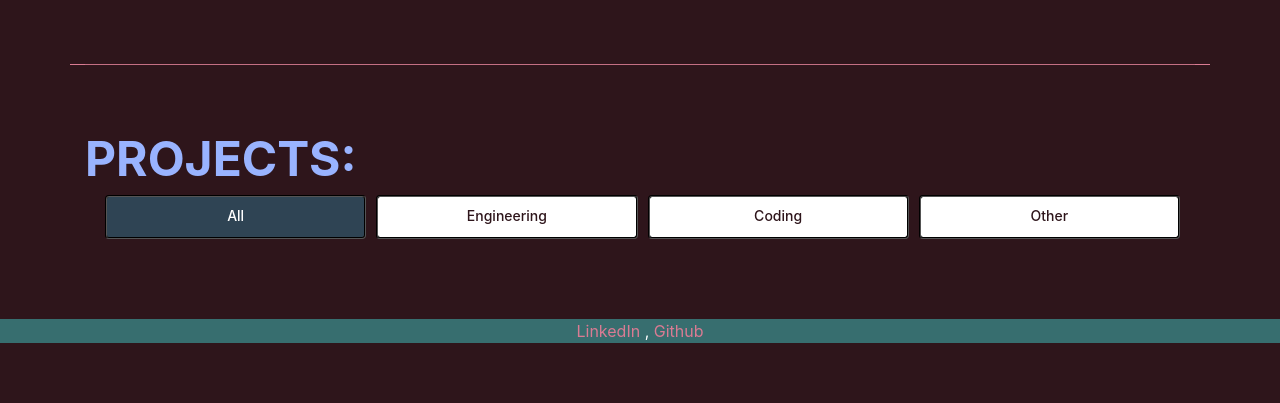
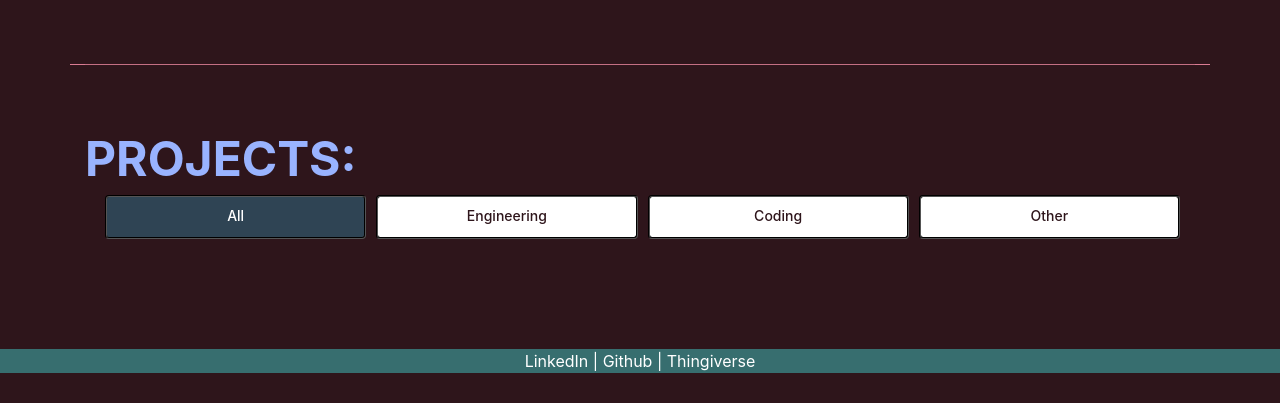
Before and after one commit to gmhull/garth.com, a Django app: template personal/templates/personal/cover_page.html in a window 1280 px wide. Shown: the part 1199-1602 px from the top of the page. Before the commit the page ends 1542 px from the top, so only its background shows below. Run offline with Django 3.2, Linux system fonts and the light colour scheme; the template is opened without the code that fills it, so the values that code supplies are empty; some libraries are stand-ins or nearby versions.

Commit message:
Fixed footer appearance

```diff
--- a/personal/templates/personal/cover_page.html
+++ b/personal/templates/personal/cover_page.html
@@ -108,14 +108,20 @@
 
   </main>
 
-  <footer id="contact" style="background: #376E6F;">
+  <footer id="contact" style="background: #376E6F; margin-top: 30px; margin-bottom: 30px;">
     <div class="container" style="text-align: center;">
       <!-- <p>You can contact me at gmhull@wpi.edu</p> -->
-      <p><a href="https://www.linkedin.com/in/garth-mcsweeney-39aa99150/" style="color:#da7b93">
+      <p>
+        <a href="https://www.linkedin.com/in/garth-mcsweeney-39aa99150/" style="color:#FFF">
           LinkedIn
-        </a>,
-        <a href="https://github.com/gmhull" style="color:#da7b93">
+        </a>
+          |
+        <a href="https://github.com/gmhull" style="color:#FFF;">
           Github
+        </a>
+          |
+        <a href="https://www.thingiverse.com/gdudud/designs" style="color:#FFF;">
+          Thingiverse
         </a>
       </p>
     </div>
```
